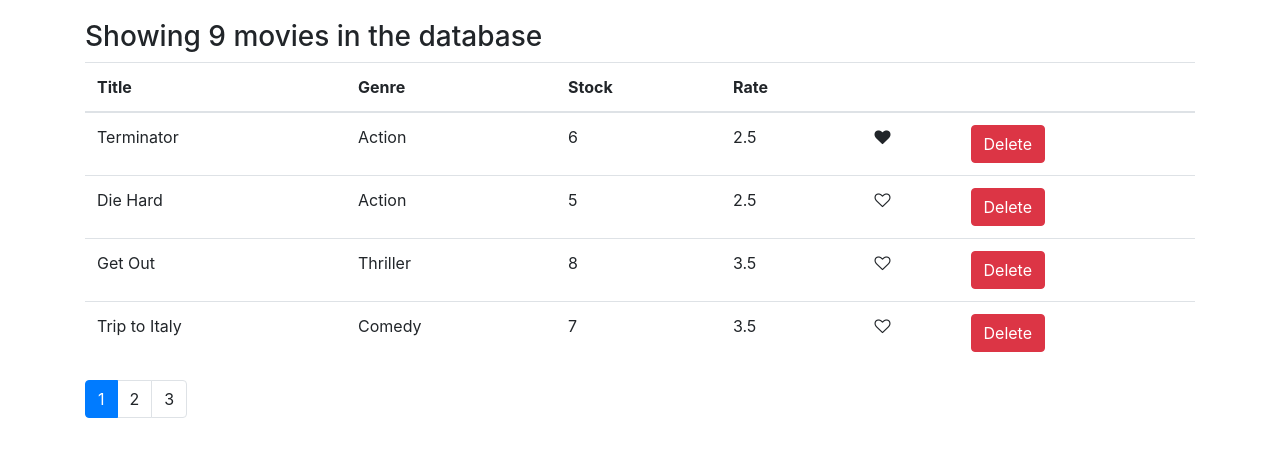
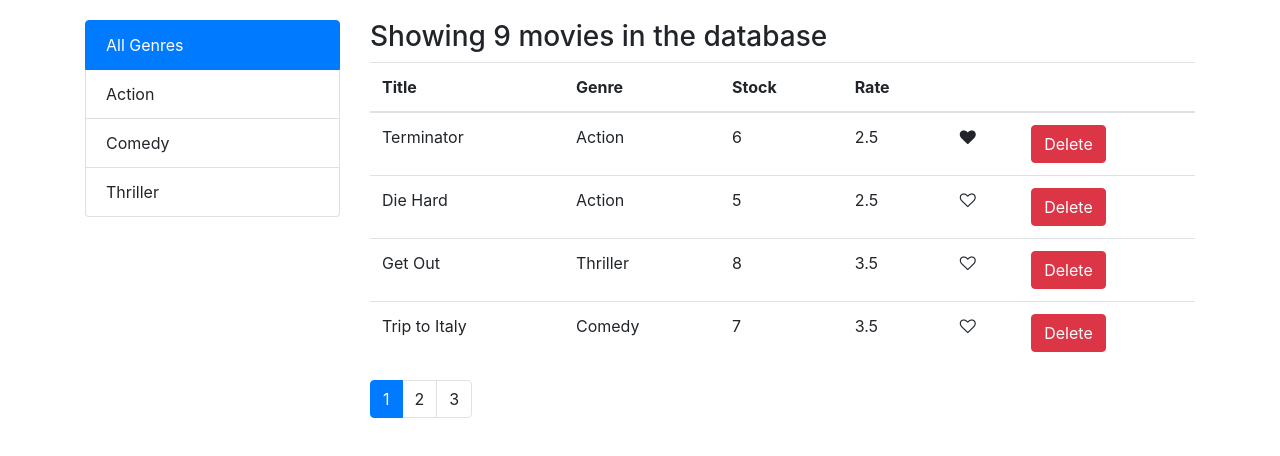
Before and after one commit to jellythewobbly/react-practice, a React (Create React App) app: page / in a window 1280 px wide. Shown: the top 456 px of the page. Built offline with nearby package versions, Linux system fonts and the light colour scheme.

Commit message:
added filter by genre, refactored

```diff
--- a/package.json
+++ b/package.json
@@ -6,6 +6,7 @@
     "bootstrap": "^4.1.3",
     "font-awesome": "^4.7.0",
     "lodash": "^4.17.10",
+    "prop-types": "^15.6.2",
     "react": "^16.4.2",
     "react-dom": "^16.4.2",
     "react-scripts": "1.1.5"
--- /dev/null
+++ b/src/components/common/listGroup.jsx
@@ -0,0 +1,27 @@
+import React from 'react';
+
+const ListGroup = props => {
+	const { items, textProp, idProp, selectedItem, onItemSelect } = props;
+	return (
+		<ul className="list-group">
+			{items.map(item => (
+				<li
+					key={item[textProp]}
+					className={
+						selectedItem === item ? 'list-group-item active' : 'list-group-item'
+					}
+					onClick={() => onItemSelect(item)}
+				>
+					{item[textProp]}
+				</li>
+			))}
+		</ul>
+	);
+};
+
+ListGroup.defaultProps = {
+	textProp: 'name',
+	idProp: '_id'
+};
+
+export default ListGroup;
--- a/src/components/movies.jsx
+++ b/src/components/movies.jsx
@@ -1,15 +1,24 @@
 import React, { Component } from 'react';
 import { getMovies } from '../services/fakeMovieService';
+import { getGenres } from '../services/fakeGenreService';
 import { paginate } from '../utilities/paginate';
-import Like from './common/like';
+import MoviesTable from './moviesTable';
 import Pagination from './common/pagination';
+import ListGroup from './common/listGroup';
 
 class Movies extends Component {
 	state = {
-		movies: getMovies(),
+		movies: [],
+		genres: [],
 		pageSize: 4,
-		currentPage: 1
+		currentPage: 1,
+		selectedGenre: {}
 	};
+
+	componentDidMount() {
+		const genres = [{ name: 'All Genres' }, ...getGenres()];
+		this.setState({ movies: getMovies(), genres, selectedGenre: genres[0] });
+	}
 
 	deleteHandler = movie => {
 		const movies = this.state.movies.filter(m => m._id !== movie._id);
@@ -28,60 +37,57 @@ class Movies extends Component {
 		this.setState({ currentPage: page });
 	};
 
+	handleGenreSelect = genre => {
+		this.setState({ selectedGenre: genre, currentPage: 1 });
+	};
+
 	render() {
 		const { length: count } = this.state.movies;
-		const { pageSize, currentPage, movies: allMovies } = this.state;
+		const {
+			pageSize,
+			currentPage,
+			movies: allMovies,
+			genres,
+			selectedGenre
+		} = this.state;
 
 		if (count === 0) return <h3>There are no movies in the database.</h3>;
 
-		const movies = paginate(allMovies, currentPage, pageSize);
+		const filtered =
+			selectedGenre && selectedGenre._id
+				? allMovies.filter(m => m.genre._id === selectedGenre._id)
+				: allMovies;
+
+		let movies = paginate(filtered, currentPage, pageSize);
+		// Added to ensure no displaying of empty page
+		if (movies.length === 0 && currentPage > 0) {
+			this.setState({ currentPage: currentPage - 1 });
+		}
 
 		return (
-			<React.Fragment>
-				<h3>Showing {count} movies in the database</h3>
-				<table className="table">
-					<thead>
-						<tr>
-							<th>Title</th>
-							<th>Genre</th>
-							<th>Stock</th>
-							<th>Rate</th>
-							<th />
-							<th />
-						</tr>
-					</thead>
-					<tbody>
-						{movies.map(movie => (
-							<tr key={movie._id}>
-								<td>{movie.title}</td>
-								<td>{movie.genre.name}</td>
-								<td>{movie.numberInStock}</td>
-								<td>{movie.dailyRentalRate}</td>
-								<td>
-									<Like
-										liked={movie.liked}
-										onClick={() => this.likeHandler(movie)}
+			<div className="row">
+				<div className="col-3">
+					<ListGroup
+						items={genres}
+						selectedItem={selectedGenre}
+						onItemSelect={this.handleGenreSelect}
 					/>
-								</td>
-								<td>
-									<button
-										onClick={() => this.deleteHandler(movie)}
-										className="btn btn-danger"
-									>
-										Delete
-									</button>
-								</td>
-							</tr>
-						))}
-					</tbody>
-				</table>
+				</div>
+				<div className="col">
+					<h3>Showing {filtered.length} movies in the database</h3>
+					<MoviesTable
+						movies={movies}
+						onLike={this.likeHandler}
+						onDelete={this.deleteHandler}
+					/>
 					<Pagination
-					itemsCount={count}
+						itemsCount={filtered.length}
 						pageSize={pageSize}
 						currentPage={currentPage}
 						onPageChange={this.handlePageChange}
 					/>
-			</React.Fragment>
+				</div>
+			</div>
 		);
 	}
 }
--- /dev/null
+++ b/src/components/moviesTable.jsx
@@ -0,0 +1,44 @@
+import React from 'react';
+import Like from './common/like';
+
+const MoviesTable = props => {
+	const { movies, onLike, onDelete } = props;
+
+	return (
+		<table className="table">
+			<thead>
+				<tr>
+					<th>Title</th>
+					<th>Genre</th>
+					<th>Stock</th>
+					<th>Rate</th>
+					<th />
+					<th />
+				</tr>
+			</thead>
+			<tbody>
+				{movies.map(movie => (
+					<tr key={movie._id}>
+						<td>{movie.title}</td>
+						<td>{movie.genre.name}</td>
+						<td>{movie.numberInStock}</td>
+						<td>{movie.dailyRentalRate}</td>
+						<td>
+							<Like liked={movie.liked} onClick={() => onLike(movie)} />
+						</td>
+						<td>
+							<button
+								onClick={() => onDelete(movie)}
+								className="btn btn-danger"
+							>
+								Delete
+							</button>
+						</td>
+					</tr>
+				))}
+			</tbody>
+		</table>
+	);
+};
+
+export default MoviesTable;
--- a/src/services/fakeGenreService.js
+++ b/src/services/fakeGenreService.js
@@ -1,9 +1,9 @@
 export const genres = [
-  { _id: "5b21ca3eeb7f6fbccd471818", name: "Action" },
-  { _id: "5b21ca3eeb7f6fbccd471814", name: "Comedy" },
-  { _id: "5b21ca3eeb7f6fbccd471820", name: "Thriller" }
+	{ _id: '5b21ca3eeb7f6fbccd471818', name: 'Action' },
+	{ _id: '5b21ca3eeb7f6fbccd471814', name: 'Comedy' },
+	{ _id: '5b21ca3eeb7f6fbccd471820', name: 'Thriller' }
 ];
 
 export function getGenres() {
-  return genres.filter(g => g);
+	return genres;
 }
```
Also changed, not shown: src/components/common/pagination.jsx (+8 -0 lines), 1 other file (tests, documents, lock files or other folders). Lines whose indentation alone changed are shown as unchanged.
